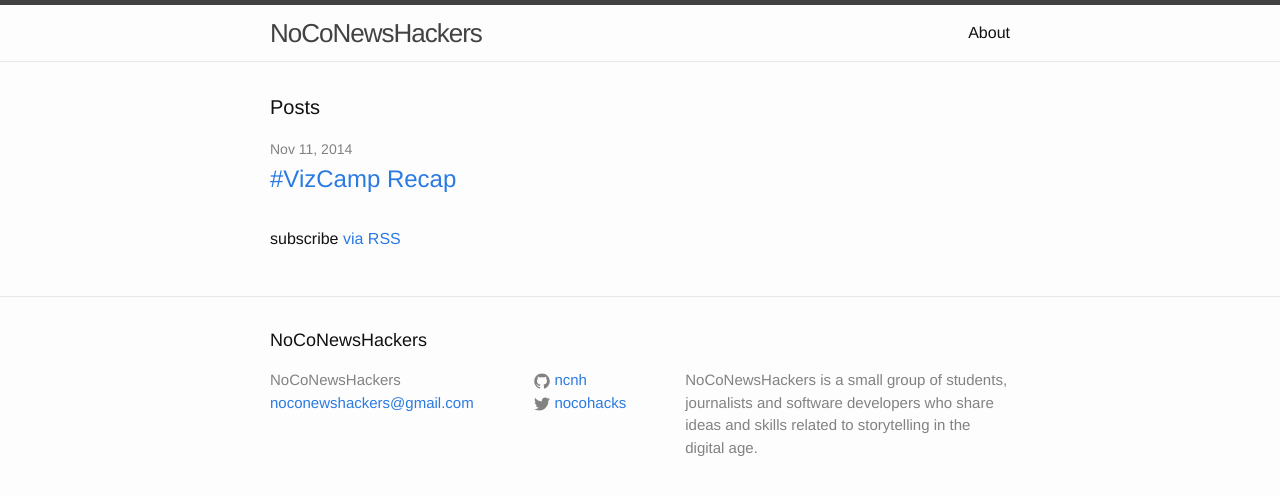
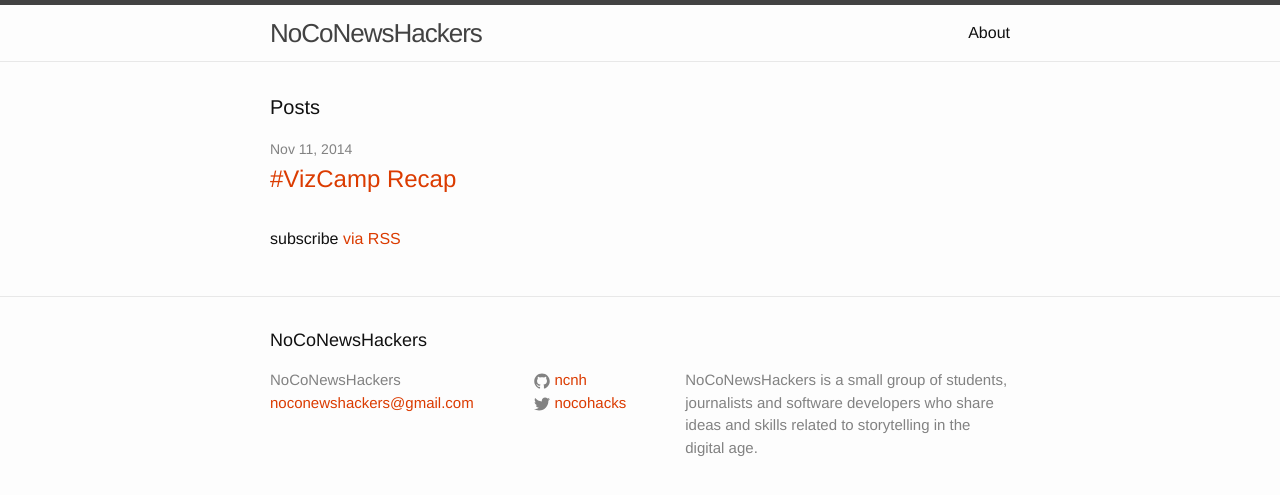
Before and after one commit to ncnh/ncnh.github.io, a Jekyll site: the page built from index.html, in a window 1280 px wide. Shown: the top 495 px of the page. Built offline with Jekyll 4.4.1, drawn with Linux system fonts in a browser that asks for light colours.

Commit message:
changed brand color

```diff
--- a/css/main.scss
+++ b/css/main.scss
@@ -15,7 +15,7 @@
 
 $text-color:       #111;
 $background-color: #fdfdfd;
-$brand-color:      #2a7ae2;
+$brand-color:      #db3b00;
 
 $grey-color:       #828282;
 $grey-color-light: lighten($grey-color, 40%);
```
